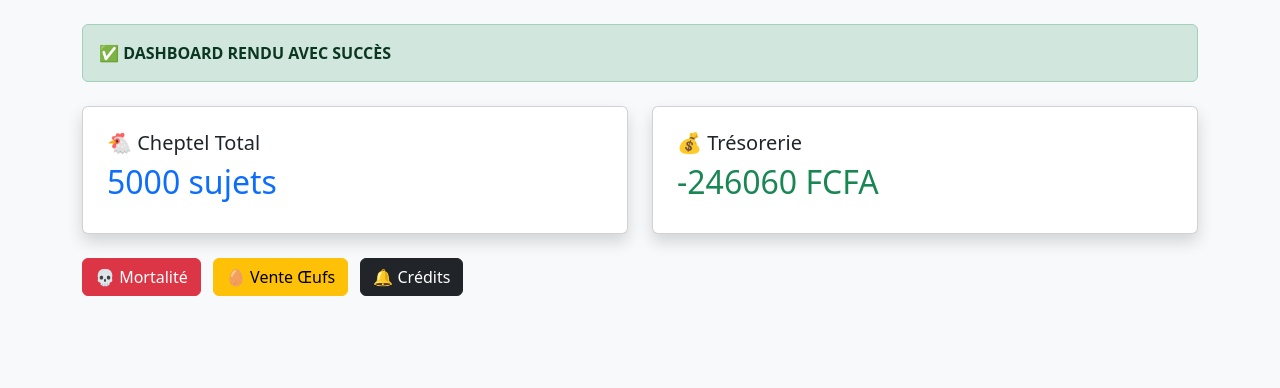
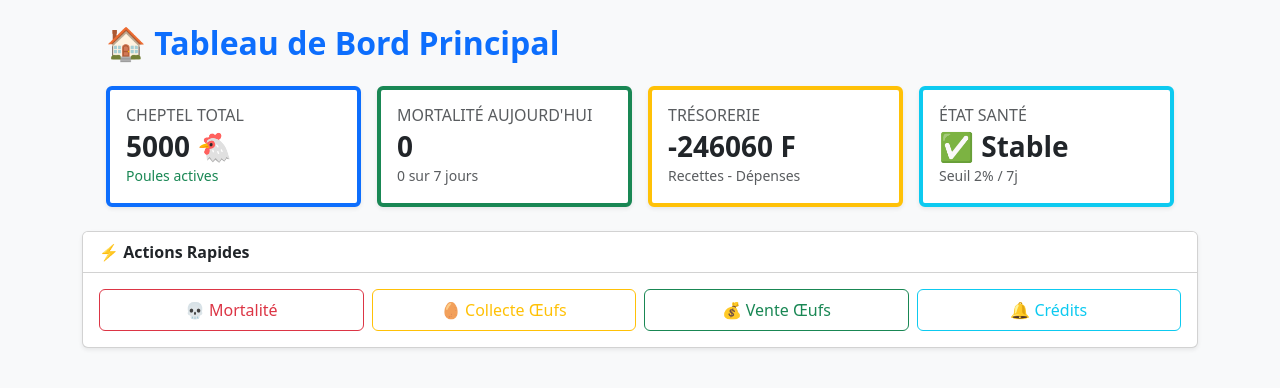
Before and after one commit to fanemamadou/dokaha-local, a Django app: page /dashboard/ in a window 1280 px wide. Shown: the part 56-444 px from the top of the page. Run offline with Django 5.2, Linux system fonts and the light colour scheme; a user stored in the database is signed in; data comes from the database, SQL or seed files in the repository; both versions use the stored data as it was after the commit; data that the repository does not hold is empty.

Commit message:
✅ Étapes 1 & 2 validées (KPIs + Actions Rapides)

```diff
--- a/gestion/templates/gestion/dashboard.html
+++ b/gestion/templates/gestion/dashboard.html
@@ -1,23 +1,59 @@
 {% extends "gestion/base.html" %}
 {% block content %}
-<div class="alert alert-success fw-bold">✅ DASHBOARD RENDU AVEC SUCCÈS</div>
-<div class="row mt-4">
-    <div class="col-md-6">
-        <div class="card p-4 bg-white shadow">
-            <h5>🐔 Cheptel Total</h5>
-            <h2 class="text-primary">{{ total_cheptel|default:0 }} sujets</h2>
+<div class="container-fluid px-4 mt-4">
+    <h2 class="mb-4 fw-bold text-primary">🏠 Tableau de Bord Principal</h2>
+
+    <div class="row g-3 mb-4">
+        <div class="col-md-3 col-sm-6">
+            <div class="card border-start border-4 border-primary shadow-sm h-100">
+                <div class="card-body">
+                    <h6 class="text-muted text-uppercase mb-1">Cheptel Total</h6>
+                    <h3 class="fw-bold mb-0">{{ total_cheptel }} 🐔</h3>
+                    <small class="text-success">Poules actives</small>
+                </div>
+            </div>
         </div>
-    </div>
-    <div class="col-md-6">
-        <div class="card p-4 bg-white shadow">
-            <h5>💰 Trésorerie</h5>
-            <h2 class="text-success">{{ tresorerie|default:0|floatformat:0 }} FCFA</h2>
+        <div class="col-md-3 col-sm-6">
+            <div class="card border-start border-4 {% if mortalite_today > 0 %}border-danger{% else %}border-success{% endif %} shadow-sm h-100">
+                <div class="card-body">
+                    <h6 class="text-muted text-uppercase mb-1">Mortalité Aujourd'hui</h6>
+                    <h3 class="fw-bold mb-0">{{ mortalite_today }}</h3>
+                    <small class="{% if mortalite_week > 0 %}text-danger{% else %}text-muted{% endif %}">{{ mortalite_week }} sur 7 jours</small>
+                </div>
+            </div>
+        </div>
+        <div class="col-md-3 col-sm-6">
+            <div class="card border-start border-4 {% if alerte_tresorerie %}border-warning{% else %}border-success{% endif %} shadow-sm h-100">
+                <div class="card-body">
+                    <h6 class="text-muted text-uppercase mb-1">Trésorerie</h6>
+                    <h3 class="fw-bold mb-0">{{ tresorerie|floatformat:0 }} F</h3>
+                    <small class="text-muted">Recettes - Dépenses</small>
+                </div>
+            </div>
+        </div>
+        <div class="col-md-3 col-sm-6">
+            <div class="card border-start border-4 {% if alerte_mortalite %}border-warning{% else %}border-info{% endif %} shadow-sm h-100">
+                <div class="card-body">
+                    <h6 class="text-muted text-uppercase mb-1">État Santé</h6>
+                    <h3 class="fw-bold mb-0">{% if alerte_mortalite %}⚠️ Alerte{% else %}✅ Stable{% endif %}</h3>
+                    <small class="text-muted">Seuil 2% / 7j</small>
+                </div>
+            </div>
         </div>
     </div>
 </div>
-<div class="mt-4">
-    <a href="/mortalite/ajouter/" class="btn btn-danger me-2">💀 Mortalité</a>
-    <a href="/vente/oeufs/" class="btn btn-warning me-2">🥚 Vente Œufs</a>
-    <a href="/credits/" class="btn btn-dark">🔔 Crédits</a>
-</div>
+
+    <!-- ⚡ ACTIONS RAPIDES -->
+    <div class="card shadow-sm mb-4">
+        <div class="card-header bg-white fw-bold">⚡ Actions Rapides</div>
+        <div class="card-body">
+            <div class="row g-2">
+                <div class="col-md-3 col-6"><a href="/mortalite/ajouter/" class="btn btn-outline-danger w-100 py-2">💀 Mortalité</a></div>
+                <div class="col-md-3 col-6"><a href="/collecte/" class="btn btn-outline-warning w-100 py-2">🥚 Collecte Œufs</a></div>
+                <div class="col-md-3 col-6"><a href="/vente/oeufs/" class="btn btn-outline-success w-100 py-2">💰 Vente Œufs</a></div>
+                <div class="col-md-3 col-6"><a href="/credits/" class="btn btn-outline-info w-100 py-2">🔔 Crédits</a></div>
+            </div>
+        </div>
+    </div>
+
 {% endblock %}
--- a/gestion/views.py
+++ b/gestion/views.py
@@ -211,3 +211,41 @@ def mortalite_form(request):
         form = MortaliteForm(initial={'date': timezone.now().date()})
 
     return render(request, 'gestion/mortalite_form.html', {'form': form, 'poulaillers': poulaillers_data})
+
+
+@login_required
+def dashboard(request):
+    """Dashboard: KPIs + Actions (Étapes 1 & 2)"""
+    from .models import Poulailler, Vente, Depense, SortiePoules
+    from django.db.models import Sum
+    from django.utils import timezone
+    from datetime import timedelta
+    from django.shortcuts import render
+
+    today = timezone.now().date()
+    week_ago = today - timedelta(days=7)
+
+    total_cheptel = Poulailler.objects.aggregate(total=Sum('effectif_initial'))['total'] or 0
+    mortalite_today = SortiePoules.objects.filter(date=today, type_sortie='mortalite').aggregate(total=Sum('nombre'))['total'] or 0
+    mortalite_week = SortiePoules.objects.filter(date__gte=week_ago, type_sortie='mortalite').aggregate(total=Sum('nombre'))['total'] or 0
+
+    try:
+        total_recettes = Vente.objects.aggregate(total=Sum('montant_total'))['total'] or 0
+        total_depenses = Depense.objects.aggregate(total=Sum('montant'))['total'] or 0
+    except:
+        total_recettes = 0
+        try: total_depenses = Depense.objects.aggregate(total=Sum('montant_total'))['total'] or 0
+        except: total_depenses = 0
+
+    tresorerie = total_recettes - total_depenses
+    alerte_mortalite = mortalite_week > (total_cheptel * 0.02) if total_cheptel > 0 else False
+    alerte_tresorerie = tresorerie < 0
+
+    return render(request, 'gestion/dashboard.html', {
+        'total_cheptel': total_cheptel,
+        'mortalite_today': mortalite_today,
+        'mortalite_week': mortalite_week,
+        'tresorerie': tresorerie,
+        'alerte_mortalite': alerte_mortalite,
+        'alerte_tresorerie': alerte_tresorerie,
+    })
```
Also changed, not shown: db.sqlite3.
